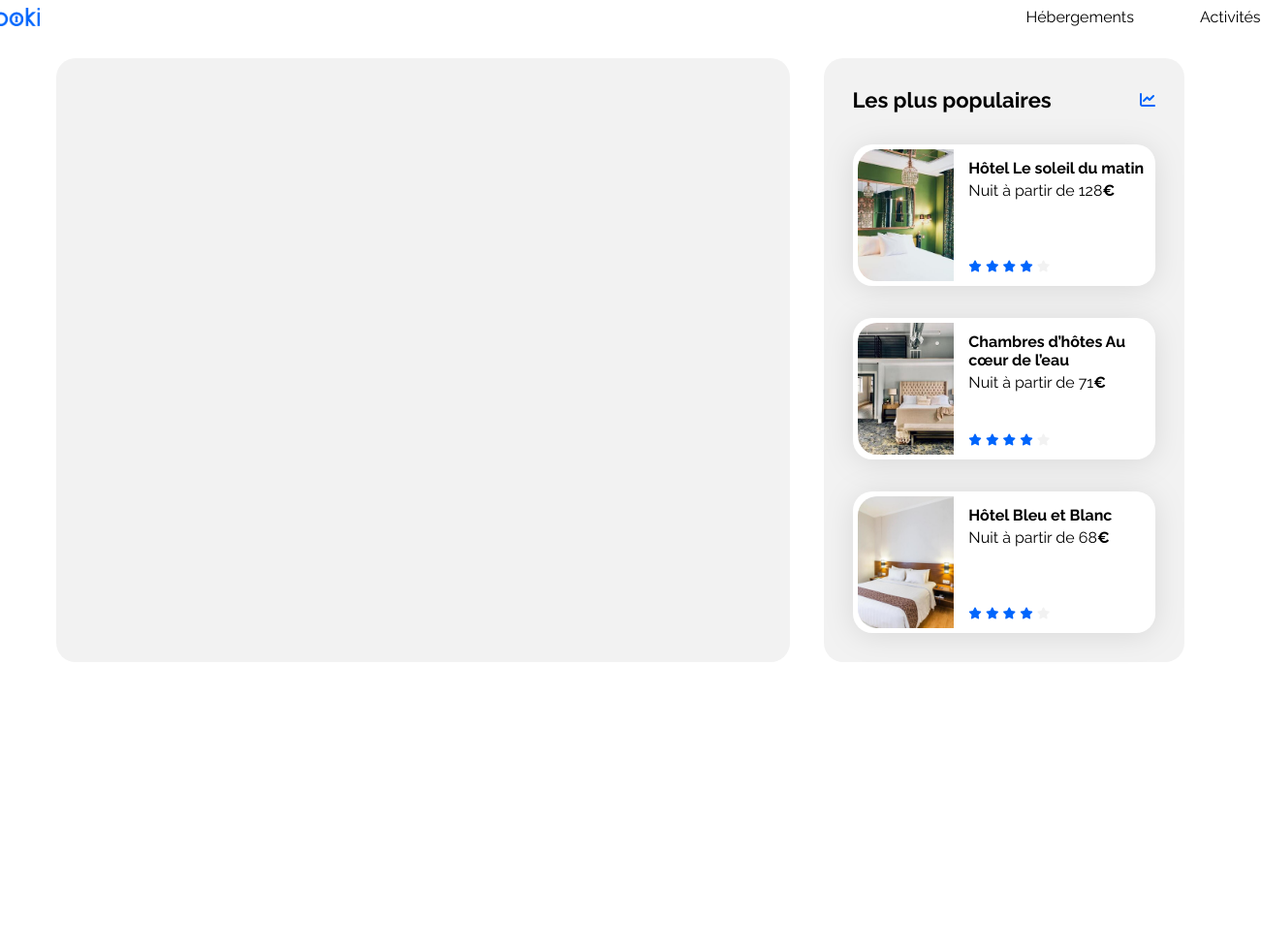
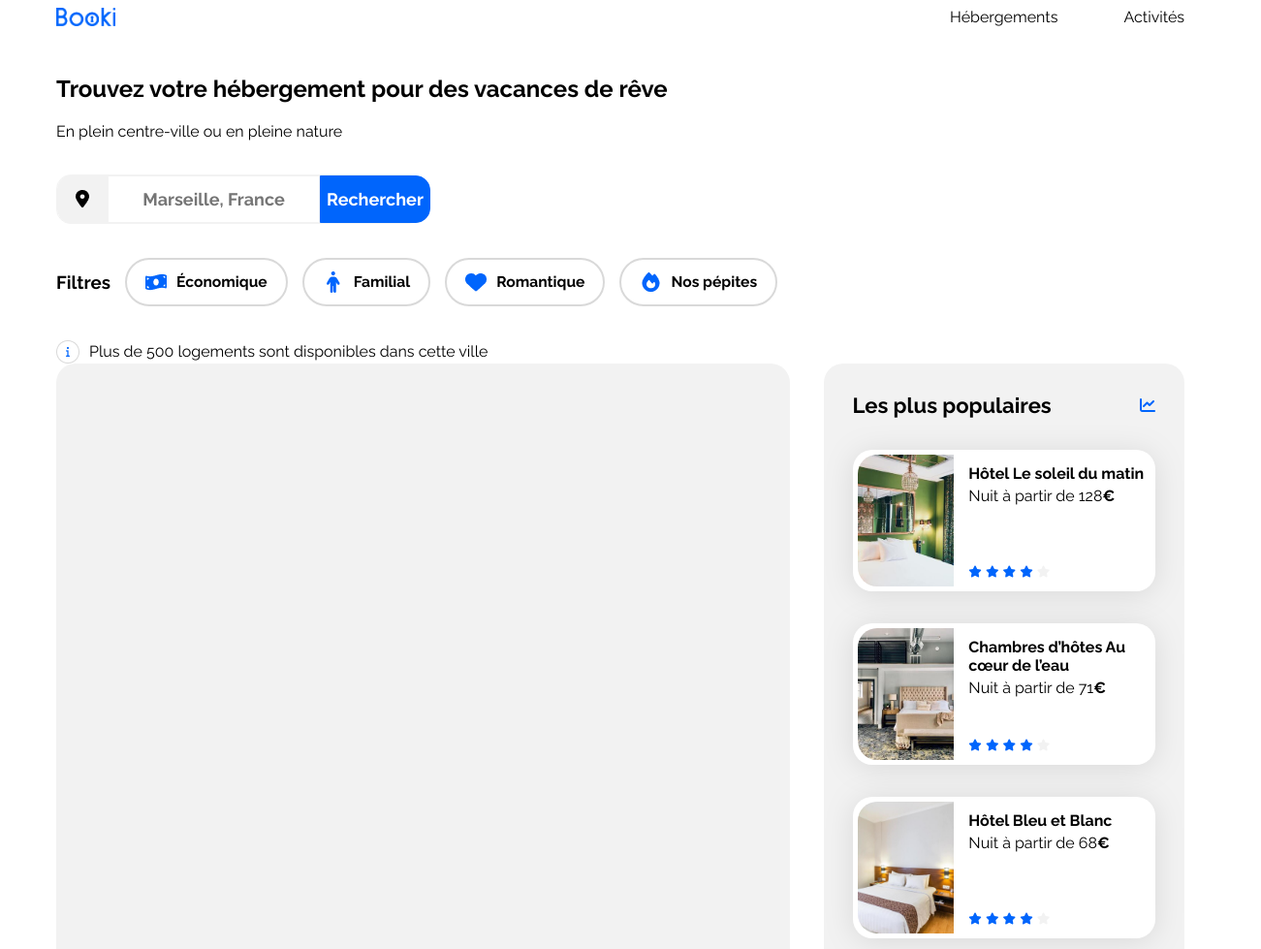
Before and after one commit to DennAmo/booki, a plain HTML site: page index.html in a window 1280 px wide. Shown: the top 979 px of the page at 97% size, 1301 px wide, since content can reach past the window. Before the commit the page ends 800 px from the top, so only its background shows below. Drawn offline with Linux system fonts and the light colour scheme.

Commit message:
fix header+ search module

```diff
--- a/css/style.css
+++ b/css/style.css
@@ -62,33 +62,30 @@ a {
 
 header {
     display: flex;
-justify-content: center;
-align-items: flex-start;
-gap: 1017.91px;
+    justify-content: space-between;
+    align-items: flex-start;
 }
 
-.buttonlayout {
+nav {
     display: flex;
-justify-content: flex-end;
-align-items: flex-end;
-gap: 68px;
+    align-items: flex-start;
 }
 
-header .logolayout .logobooki {
-  width: 3.81813rem;
-  height: 1.1875rem;
-  margin-bottom: 1.8rem;
+.logoBooki {
+    width: 3.81813rem;
+    height: 1.1875rem;
+    margin-bottom: 1.875rem;
 }
 
-.button1, .button2 {
+.btnMenu1, .btnMenu2 {
     background-color: white;
     border-style: hidden;
     position: relative;
-    display: inline-block;
+    margin-left: 4.25rem;
 }
 
-.button1:hover::before,
-  .button2:hover::before {
+.btnMenu1:hover::before,
+  .btnMenu2:hover::before {
     content: "";
     position: absolute;
     top: -7.6px;
@@ -97,10 +94,85 @@ header .logolayout .logobooki {
     background-color: blue;
   }
 
-  .button1:hover,
-  .button2:hover {
+  .btnMenu1:hover,
+  .btnMenu2:hover {
     color: blue;
   }
+  /**************************
+
+  /********** SearchModule *****************/
+
+.searchModuleLayout{
+    display: flex;
+    flex-direction: column;
+    align-items: flex-start;
+    gap: 2.1875rem;
+    align-self: stretch;
+}
+
+.searchBar{
+    display: flex;
+width: 23.5625rem;
+height: 3.0625rem;
+align-items: center;
+border-radius: 0.9375rem;
+border: 1px solid var(--Grey, #F2F2F2);
+background: var(--White, #FFF);
+}
+
+.search-input {
+    color: Black;
+    text-align: center;
+    font-size: 1.125rem;
+    font-weight: 700;
+    padding-bottom: 0.8rem;
+    padding-top: 0.8rem;
+    border: 1px solid #F2F2F2;
+}
+
+#btnSearchBarSubmit {
+    display: flex;
+    height: 3.0625rem;
+    align-items: center;
+    border-radius: 0rem 0.9375rem 0.9375rem 0rem;
+    border: 1px solid #0065FC;
+    background: #0065FC;
+    color: white;
+    font-size: 1.125rem;
+    font-weight: 700;
+}
+
+.filterBarLayout{
+    display: flex;
+height: 3.125rem;
+align-items: center;
+gap: 0.9375rem;
+}
+
+.filterBtn{
+    display: flex;
+height: 3.125rem;
+padding: 0.25rem 1.1875rem;
+align-items: center;
+gap: 0.625rem;
+    border-radius: 1.5625rem;
+border: 2px solid var(--Grey-Tint2, #D9D9D9);
+background-color: white;
+}
+
+.filterBtn:hover {
+    background: #DEEBFF;
+}
+
+.infoBar{
+    display: flex;
+height: 1.5rem;
+align-items: center;
+gap: 0.625rem;
+align-self: stretch;
+}
+
+/****************************
 
 /****** Hebergements And Populaires ***********/
 .hebergements-and-populaires {
--- a/index.html
+++ b/index.html
@@ -17,16 +17,50 @@
 <body>
     <div class="main-container">
         <header>
-            <div class="logolayout">
-              <img class="logobooki" src="./images/logo/Booki@3x.png" alt="Booki">
+                <img class="logoBooki" src="./images/logo/Booki@3x.png" alt="Booki">
+            <nav>
+                 <a class="btnMenu1" href="#hebergement">Hébergements</a>
+                 <a class="btnMenu2" href="#activity">Activités</a>
+            </nav>
+        </header>
+        <section class="searchModuleLayout">
+            <div class="headline">
+               <h1>Trouvez votre hébergement pour des vacances de rêve</h1>
+               <span>En plein centre-ville ou en pleine nature</span>
+           </div>
+            <div class="searchBar">
+                <img class="locationBar" src="./images/assets/locationBar.png" alt="">
+                <input type="text" class="search-input" placeholder="Marseille, France">
+                <form action="ToDefine.php" method="post">
+                    <button type="submit" id="btnSearchBarSubmit">
+                        Rechercher
+                    </button>
+                </form>
             </div>
-           <nav class="buttonmenu">
-              <div class="buttonlayout">
-                  <a class="button1" href="#hebergement">Hébergements</a>
-                  <a class="button2" href="#activity">Activités</a>
-              </div>
-           </nav>
-        </header>
+            <div class="filterBarLayout">
+                <h3>Filtres</h3>
+                <button class="filterBtn">
+                    <img src="./images/assets/economy.png" alt="Économique">
+                    <h3>Économique</h3>
+                </button>
+                <button class="filterBtn">
+                    <img src="./images/assets/family.png" alt="Familial">
+                    <h3>Familial</h3>
+                </button>
+                <button class="filterBtn">
+                    <img src="./images/assets/heart.png" alt="Romantique">
+                    <h3>Romantique</h3>
+                </button>
+                <button class="filterBtn">
+                    <img src="./images/assets/fire.png" alt="Nos pépites">
+                    <h3>Nos pépites</h3>
+                </button>
+            </div>
+            <div class="infoBar">
+                <img class="info" src="./images/assets/info.png">
+                <p>Plus de 500 logements sont disponibles dans cette ville</p>
+            </div>
+        </section>
         <main>
             <div class="hebergements-and-populaires">
                 <section class="hebergements">
```
Also changed, not shown: images/assets/economy.png (added), images/assets/family.png (added), images/assets/fire.png (added), images/assets/heart.png (added), images/assets/info.png (added), images/assets/locationBar.png (added), 1 other file.
